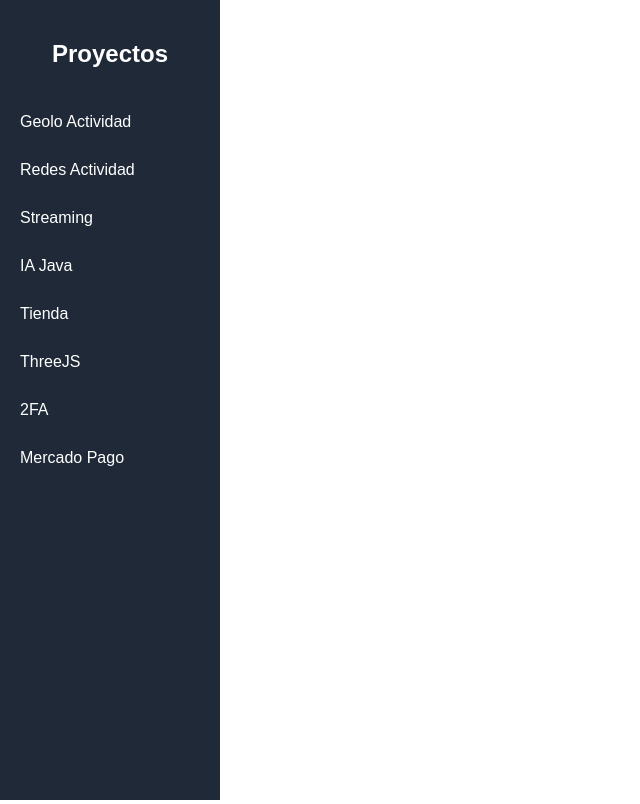
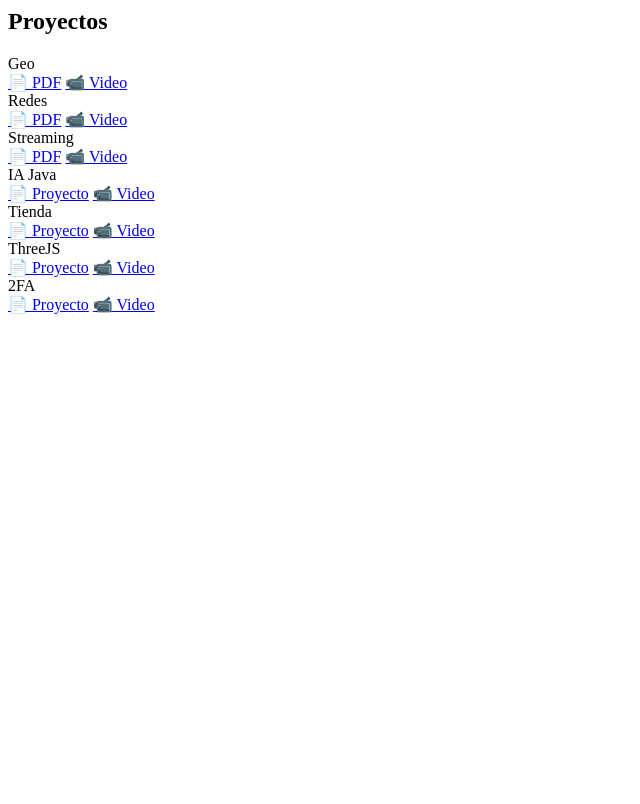
Before and after one commit to JoseAxelC/AWOS, a website: page public/index.html in a window 1280 px wide. Shown: the whole page, without its empty margins (0-640 px from the left). Drawn offline with Linux system fonts and the light colour scheme.

Commit message:
Update index.html

```diff
--- a/public/index.html
+++ b/public/index.html
@@ -1,75 +1,60 @@
-<!DOCTYPE html>
-<html lang="es">
-<head>
-<meta charset="UTF-8">
-<title>Dashboard Proyectos</title>
-
-<style>
-
-body{
-    margin:0;
-    font-family:Arial, sans-serif;
-    display:flex;
-    height:100vh;
-}
-
-/* Panel izquierdo */
-.sidebar{
-    width:220px;
-    background:#1f2937;
-    color:white;
-    padding-top:20px;
-}
-
-.sidebar h2{
-    text-align:center;
-    margin-bottom:30px;
-}
-
-.sidebar a{
-    display:block;
-    padding:15px 20px;
-    color:white;
-    text-decoration:none;
-}
-
-.sidebar a:hover{
-    background:#374151;
-}
-
-/* Panel derecho */
-.content{
-    flex:1;
-}
-
-iframe{
-    width:100%;
-    height:100%;
-    border:none;
-}
-
-</style>
-</head>
-
-<body>
-
 <div class="sidebar">
 <h2>Proyectos</h2>
 
+<div class="menu-item">
+  <a>Geo</a>
+  <div class="submenu">
+    <a href="/geo" target="visor">📄 PDF</a>
+    <a href="/geo/video" target="visor">📹 Video</a>
+  </div>
+</div>
 
-<a href="/Geo" target="visor">Geolo Actividad</a>
-<a href="/Red" target="visor">Redes Actividad</a>
-<a href="/streaming" target="visor">Streaming</a>
-<a href="/chat" target="visor">IA Java</a>
-<a href="/tienda" target="visor">Tienda</a>
-<a href="/three" target="visor">ThreeJS</a>
-<a href="/auth" target="visor">2FA</a>
-<a href="/mercado" target="visor">Mercado Pago</a>
+<div class="menu-item">
+  <a>Redes</a>
+  <div class="submenu">
+    <a href="/red" target="visor">📄 PDF</a>
+    <a href="/red/video" target="visor">📹 Video</a>
+  </div>
+</div>
+
+<div class="menu-item">
+  <a>Streaming</a>
+  <div class="submenu">
+    <a href="/streaming" target="visor">📄 PDF</a>
+    <a href="/streaming/video" target="visor">📹 Video</a>
+  </div>
+</div>
+
+<div class="menu-item">
+  <a>IA Java</a>
+  <div class="submenu">
+    <a href="/chat" target="visor">📄 Proyecto</a>
+    <a href="/chat/video" target="visor">📹 Video</a>
+  </div>
+</div>
+
+<div class="menu-item">
+  <a>Tienda</a>
+  <div class="submenu">
+    <a href="/tienda" target="visor">📄 Proyecto</a>
+    <a href="/tienda/video" target="visor">📹 Video</a>
+  </div>
+</div>
+
+<div class="menu-item">
+  <a>ThreeJS</a>
+  <div class="submenu">
+    <a href="/three" target="visor">📄 Proyecto</a>
+    <a href="/three/video" target="visor">📹 Video</a>
+  </div>
+</div>
+
+<div class="menu-item">
+  <a>2FA</a>
+  <div class="submenu">
+    <a href="/auth" target="visor">📄 Proyecto</a>
+    <a href="/auth/video" target="visor">📹 Video</a>
+  </div>
+</div>
 
 </div>
-
-<div class="content">
-<iframe name="visor"></iframe>
-</div>
-
-</body>
```
